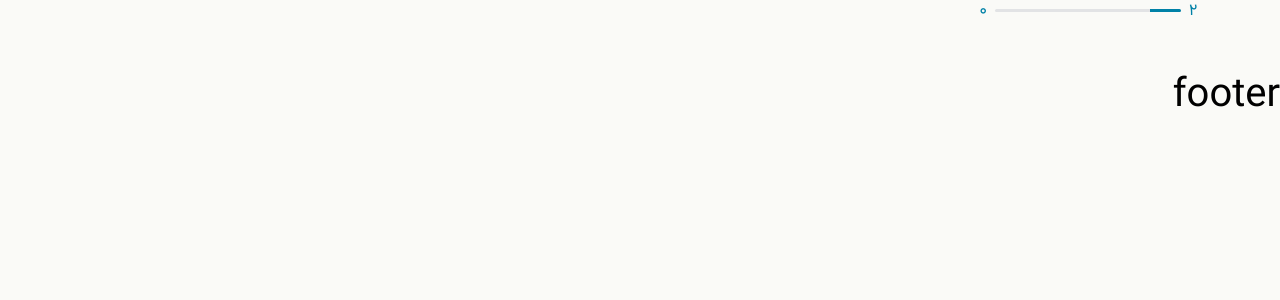
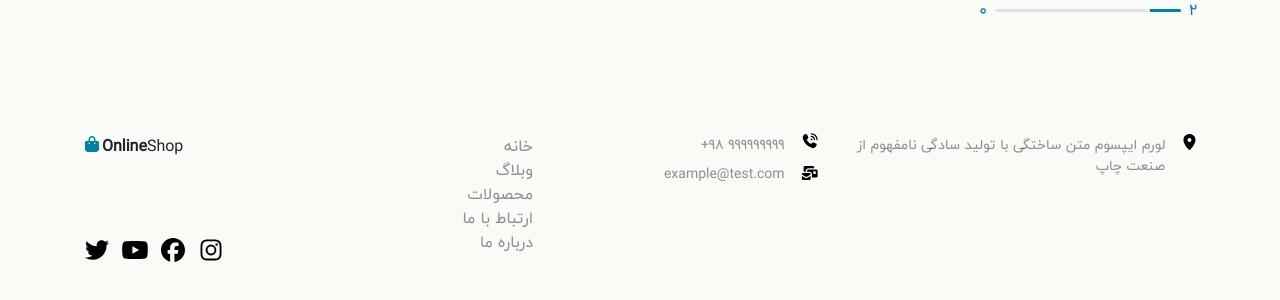
Before and after one commit to npject/react-shop-pro, a React (Vite) app: page / in a window 1280 px wide. Shown: the part 1631-1931 px from the top of the page. Before the commit the page ends 1759 px from the top, so only its background shows below. Built offline with nearby package versions, Linux system fonts and the light colour scheme; no server answers.

Commit message:
feat: implement footer layout

```diff
--- a/src/components/layout/Footer.jsx
+++ b/src/components/layout/Footer.jsx
@@ -1,16 +1,71 @@
-import { NavLink } from "react-router-dom";
+import { Link, NavLink } from "react-router-dom";
 import { useContext } from "react";
 import { FontAwesomeIcon } from "@fortawesome/react-fontawesome";
-import { themeContext } from "context";
+import { themeContext, productsContext } from "context";
 
 function Footer() {
+    const { count } = useContext(productsContext);
     const { color,changeColor } = useContext(themeContext);
     const colorNavLink = `${color == 'light' ? 'text-body-tertiary' : 'text-white-50' }`;
 
 
     return(
         <>
-        <h1>footer</h1>
+        <footer data-theme={color} data-bs-theme={color} >
+          <div className="container py-3">
+            <div className="row py-5 ">
+              <div className="col-md-6 col-lg-4 mb-md-0 mb-3 d-flex">
+                <FontAwesomeIcon icon="fa-solid fa-location-dot" className="ms-3 text-body-emphasis" />
+                <p className="fs-14 text-body-tertiary">
+                لورم ایپسوم متن ساختگی با تولید سادگی نامفهوم از صنعت چاپ
+                </p>
+              </div>
+              <div className="col-md-6 col-lg-3 mb-md-0 mb-3 d-flex flex-column">
+                <span className="fs-14 mb-2 d-flex flex-row-reverse text-body-tertiary" style={{ direction: 'ltr' }}>
+                  <FontAwesomeIcon icon="fa-solid fa-phone-volume" className="ms-3 text-body-emphasis" />
+                  +98 999999999
+                </span>
+                <span className="fs-14 text-body-tertiary">
+                  <FontAwesomeIcon icon="fa-solid fa-mail-bulk" className="ms-3 text-body-emphasis" />
+                  example@test.com
+                </span>
+              </div>
+              <div className="col-md-6 col-lg-2 mb-md-0 mb-3">
+                <nav>
+                  <ul className="list-unstyled pe-0">
+                    <li><Link className="text-decoration-none mb-2 text-body-tertiary" to={"/"} >خانه</Link></li>
+                    <li><Link className="text-decoration-none mb-2 text-body-tertiary" to={"/blog"} >وبلاگ</Link></li>
+                    <li><Link className="text-decoration-none mb-2 text-body-tertiary" to={"/products"} >محصولات</Link></li>
+                    <li><Link className="text-decoration-none mb-2 text-body-tertiary" to={"/contactUs"} >ارتباط با ما</Link></li>
+                    <li><Link className="text-decoration-none mb-2 text-body-tertiary" to={"/aboutUs"} >درباره ما</Link></li>
+                  </ul>
+                </nav>
+              </div>
+              <div className="col-md-6 col-lg-3 mb-md-0 mb-3 d-flex flex-column align-items-center
+              justify-content-md-evenly align-items-md-start justify-content-lg-between align-items-lg-end">
+                <Link className="navbar-brand mb-3 mb-md-0" to={"/"}>
+                  <span className={`${color === 'light' ? 'text-dark' : 'text-light'} fw-bold`}>Online</span>
+                  <span className={`${color === 'light' ? 'text-dark' : 'text-light'} fw-light`}>Shop</span>
+                  <FontAwesomeIcon icon="fa-solid fa-bag-shopping" className="color-main" />
+                </Link>
+                <div className="d-inline-flex gap-2">
+                  <Link to={'#'} className='text-body-emphasis fs-4 social-link'>
+                    <FontAwesomeIcon icon={'fa-brands fa-instagram'} />
+                  </Link>
+                  <Link to={'#'} className='text-body-emphasis fs-4 social-link'>
+                    <FontAwesomeIcon icon={'fa-brands fa-facebook'} />
+                  </Link>
+                  <Link to={'#'} className='text-body-emphasis fs-4 social-link'>
+                    <FontAwesomeIcon icon={'fa-brands fa-youtube'} />
+                  </Link>
+                  <Link to={'#'} className='text-body-emphasis fs-4 social-link'>
+                    <FontAwesomeIcon icon={'fa-brands fa-twitter'} />
+                  </Link>
+              </div>
+              </div>
+            </div>
+          </div>
+        </footer>
 
 
         {/* menu in mobile */}
@@ -49,21 +104,24 @@ function Footer() {
                 <li className="nav-item" data-bs-dismiss="offcanvas" data-bs-target="#offcanvasMenu">
                   <NavLink className={({isActive})=>isActive ? `active nav-link py-3 px-1 ${colorNavLink}` : `nav-link py-3 px-1 ${colorNavLink}`}
                  to={"/cart"}>
-                  <FontAwesomeIcon icon="fa-solid fa-cart-shopping" />
+                  <div className="position-relative">
+                    <span className="badge position-absolute top-0 end-0 bg-badge-custom">{count}</span>
+                    <FontAwesomeIcon icon="fa-solid fa-cart-shopping" className="mt-3 pt-1"/>
+                  </div>
                  </NavLink>
                 </li>
-                <li className="nav-item" data-bs-dismiss="offcanvas" data-bs-target="#offcanvasMenu">
+                {/* <li className="nav-item" data-bs-dismiss="offcanvas" data-bs-target="#offcanvasMenu">
                   <NavLink className={({isActive})=>isActive ? `active nav-link py-3 px-1 ${colorNavLink}` : `nav-link py-3 px-1 ${colorNavLink}`}
-                 to={"/blog"}>
+                 to={"#"}>
                   <FontAwesomeIcon icon="fa-solid fa-circle-user" />
                  </NavLink>
-                </li>
+                </li> */}
                 <li className="nav-item" data-bs-dismiss="offcanvas" data-bs-target="#offcanvasMenu" onClick={()=> changeColor(
                   color == 'light' ? 'dark' : 'light'
                 )}>
                   <div className={`nav-link py-3 px-1 ${colorNavLink}`} >
-                    {color == 'light' && <FontAwesomeIcon className="fa-solid fa-sun" /> }
-                    {color == 'dark' && <FontAwesomeIcon className="fa-solid fa-moon" /> }
+                    {color == 'light' && <FontAwesomeIcon icon="fa-solid fa-sun" /> }
+                    {color == 'dark' && <FontAwesomeIcon icon="fa-solid fa-moon" /> }
                  </div>
                 </li>
               </ul>
```
